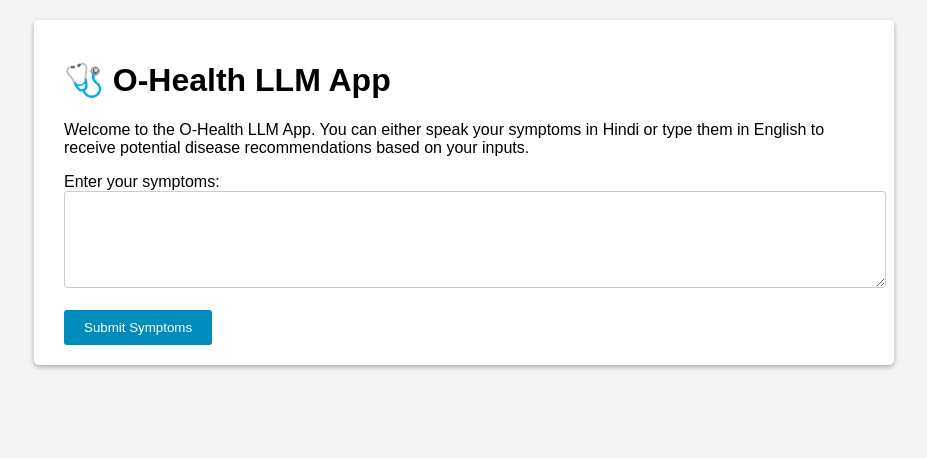
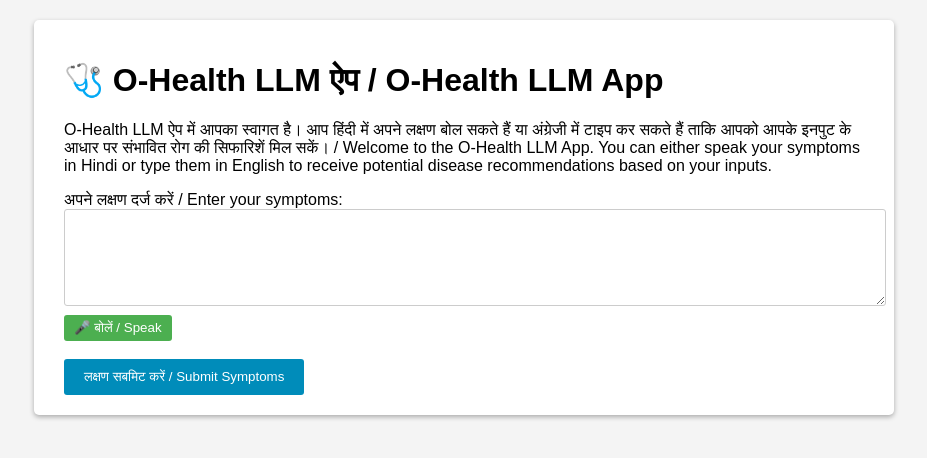
Before and after one commit to ShivakumarKoti/O-Health_WebApp, a Flask app: page / in a window 1280 px wide. Shown: the top 458 px of the page, without its empty margins (176-1103 px from the left). Run offline with Flask 3, Linux system fonts and the light colour scheme; parts of the project's set-up code (start-up, migrations or seed data) failed here and were passed over; some libraries are stand-ins or nearby versions.

Commit message:
Update home.html

```diff
--- a/Flask/templates/home.html
+++ b/Flask/templates/home.html
@@ -1,15 +1,53 @@
 {% extends "base.html" %}
 {% block content %}
-<h1>🩺 O-Health LLM App</h1>
-<p>Welcome to the O-Health LLM App. You can either speak your symptoms in Hindi or type them in English to receive potential disease recommendations based on your inputs.</p>
+<h1>🩺 O-Health LLM ऐप / O-Health LLM App</h1>
+<p>O-Health LLM ऐप में आपका स्वागत है। आप हिंदी में अपने लक्षण बोल सकते हैं या अंग्रेजी में टाइप कर सकते हैं ताकि आपको आपके इनपुट के आधार पर संभावित रोग की सिफारिशें मिल सकें। / Welcome to the O-Health LLM App. You can either speak your symptoms in Hindi or type them in English to receive potential disease recommendations based on your inputs.</p>
 
 <form action="{{ url_for('home') }}" method="post">
-    <label for="symptoms">Enter your symptoms:</label><br>
-    <textarea id="symptoms" name="symptoms" rows="5" cols="50"></textarea><br><br>
-    <input type="submit" value="Submit Symptoms">
+    <label for="symptoms">अपने लक्षण दर्ज करें / Enter your symptoms:</label><br>
+    <textarea id="symptoms" name="symptoms" rows="5" cols="50"></textarea><br>
+    <button type="button" onclick="startDictation('symptoms')">🎤 बोलें / Speak</button><br><br>
+    <input type="submit" value="लक्षण सबमिट करें / Submit Symptoms">
 </form>
 
 {% if error %}
 <p style="color:red;">{{ error }}</p>
 {% endif %}
+
+<script>
+function startDictation(textareaId) {
+    if (window.hasOwnProperty('webkitSpeechRecognition')) {
+        var recognition = new webkitSpeechRecognition();
+        recognition.continuous = false;
+        recognition.interimResults = false;
+        recognition.lang = 'hi-IN';  // Set language to Hindi
+
+        recognition.onstart = function() {
+            console.log("Speech recognition started.");
+            alert("माइक्रोफोन सक्रिय है, कृपया बोलें...");  // "Microphone is active, please speak..."
+        };
+
+        recognition.onresult = function(e) {
+            var transcript = e.results[0][0].transcript;
+            console.log("Transcript received: " + transcript);
+            document.getElementById(textareaId).value = transcript;
+            recognition.stop();
+        };
+
+        recognition.onerror = function(e) {
+            console.error("Speech recognition error:", e.error);
+            alert("वॉइस रिकग्निशन में त्रुटि हुई: " + e.error);  // "Voice recognition error: ..."
+            recognition.stop();
+        };
+
+        recognition.onend = function() {
+            console.log("Speech recognition ended.");
+        };
+
+        recognition.start();
+    } else {
+        alert("आपका ब्राउज़र वॉइस रिकग्निशन का समर्थन नहीं करता है। कृपया अपने लक्षण टाइप करें।");  // "Your browser does not support voice recognition. Please type your symptoms."
+    }
+}
+</script>
 {% endblock %}
```
